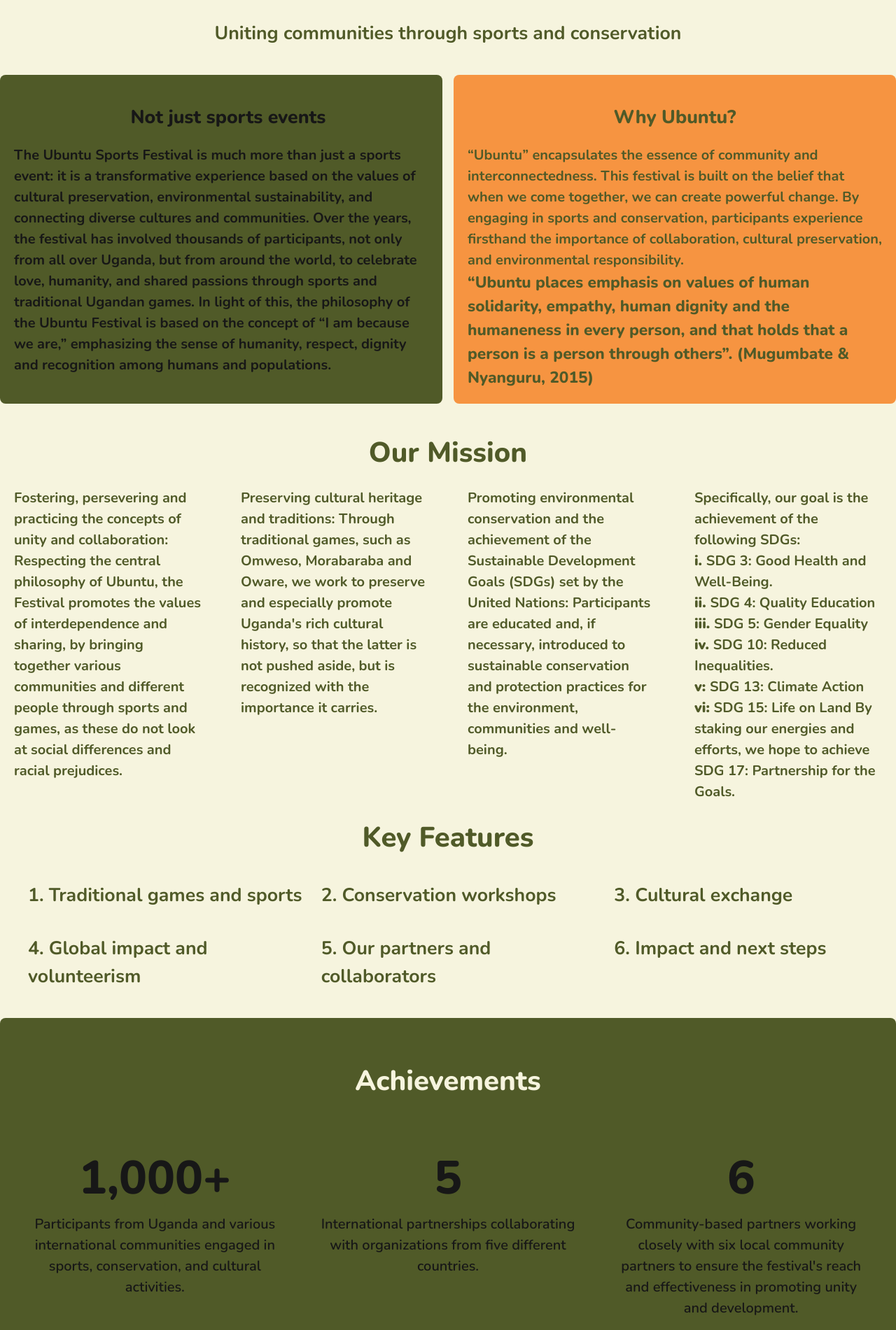
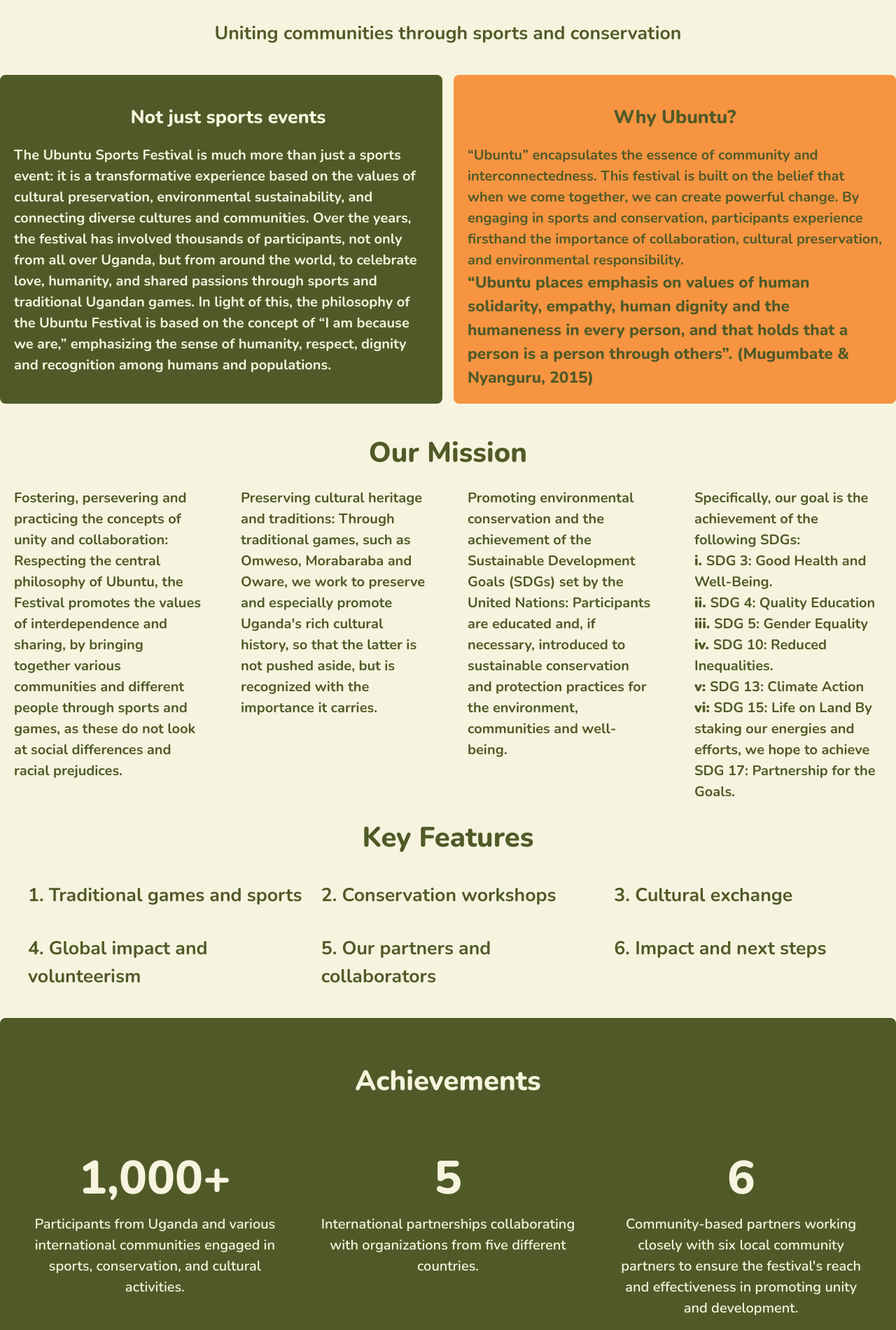
Before and after one commit to sembezaafrica/sembeza, a Next.js app: page /what-we-do/ubuntu in a window 1280 px wide. Shown: the part 619-2520 px from the top of the page at 70% size. Built offline with nearby package versions, Linux system fonts and the light colour scheme.

Commit message:
changes in text color, div, footer added i

```diff
--- a/src/app/components/footer.tsx
+++ b/src/app/components/footer.tsx
@@ -20,7 +20,7 @@ export default function Footer() {
             <p className="text-[12pt]">L-1240 </p>
             <br></br>
             <p className="text-[12pt]">+352 621 495 483</p>
-            <p className="text-[12pt]">nfo@sembezaafrica.org</p>
+            <p className="text-[12pt]">info@sembezaafrica.org</p>
           </div>
         </div>
         <div className="ml-[5%] mb-5 mt-0 flex gap-x-1.5">
--- a/src/app/what-we-do/spsp/page.tsx
+++ b/src/app/what-we-do/spsp/page.tsx
@@ -102,10 +102,10 @@ export default function Ubuntu() {
           </div>
           <div className="grid grid-cols-1 md:grid-cols-3 gap-4 mt-5">
             <div className="rounded-lg p-5">
-              <div className="text-[50pt] font-extrabold text-center mt-5">
+              <div className="text-[50pt] font-extrabold text-center mt-5 text-[#F6F4DE]">
                 <h1>10.000</h1>
               </div>
-              <div className="text-[15pt] font-semibold text-center">
+              <div className="text-[15pt] font-semibold text-center text-[#F6F4DE]">
                 <p>
                   Young People Reached: The program has engaged 10,000 children
                   across various hubs through continuous sports and conservation
@@ -114,10 +114,10 @@ export default function Ubuntu() {
               </div>
             </div>
             <div>
-              <div className="text-[50pt] font-extrabold text-center mt-5">
+              <div className="text-[50pt] font-extrabold text-center mt-5 text-[#F6F4DE]">
                 <h1>4</h1>
               </div>
-              <div className="text-[15pt] font-semibold text-center">
+              <div className="text-[15pt] font-semibold text-center text-[#F6F4DE]">
                 <p>
                   Pilot hubs launched. Four hubs were successfully launched in
                   different districts: Kumi, Mukono, Gulu, and Iganga.
@@ -125,10 +125,10 @@ export default function Ubuntu() {
               </div>
             </div>
             <div>
-              <div className="text-[50pt] font-extrabold text-center mt-5">
+              <div className="text-[50pt] font-extrabold text-center mt-5 text-[#F6F4DE]">
                 <h1>€15.000</h1>
               </div>
-              <div className="text-[15pt] font-semibold text-center">
+              <div className="text-[15pt] font-semibold text-center text-[#F6F4DE]">
                 <p>
                   Donated so far towards sports empowerment, environmental
                   action, facility upgrades, and coach training, transforming
--- a/src/app/what-we-do/ubuntu/page.tsx
+++ b/src/app/what-we-do/ubuntu/page.tsx
@@ -30,10 +30,10 @@ export default function Ubuntu() {
         </div>
         <div className="grid grid-cols-1 md:grid-cols-2 gap-4 mt-10">
           <div className="bg-[#505A28] rounded-lg ">
-            <div className="font-extrabold text-[20pt] pl-5 pt-10 text-center">
+            <div className="font-extrabold text-[20pt] pl-5 pt-10 text-center text-[#F6F4DE]">
               <h2>Not just sports events</h2>
             </div>
-            <div className="font-bold text-[15pt] pl-5 pr-5 pt-5 pb-5">
+            <div className="font-bold text-[15pt] pl-5 pr-5 pt-5 pb-5 text-[#F6F4DE]">
               <p>
                 The Ubuntu Sports Festival is much more than just a sports
                 event: it is a transformative experience based on the values of
@@ -61,13 +61,13 @@ export default function Ubuntu() {
                 engaging in sports and conservation, participants experience
                 firsthand the importance of collaboration, cultural
                 preservation, and environmental responsibility.
-                <div className="font-extrabold text-[17pt]">
-                  “Ubuntu places emphasis on values of human solidarity,
-                  empathy, human dignity and the humaneness in every person, and
-                  that holds that a person is a person through others”.
-                  (Mugumbate & Nyanguru, 2015)
-                </div>
               </p>
+              <span className="font-extrabold text-[17pt]">
+                “Ubuntu places emphasis on values of human solidarity, empathy,
+                human dignity and the humaneness in every person, and that holds
+                that a person is a person through others”. (Mugumbate &
+                Nyanguru, 2015)
+              </span>
             </div>
           </div>
         </div>
@@ -112,7 +112,8 @@ export default function Ubuntu() {
           <div className="text-[#505A28] font-bold text-[15pt] mt-0 pl-5 pr-5 pt-5 pb-5">
             <div>
               <p>
-                Specifically, our goal is the achievement of the following SDGs:
+                Specifically, our goal is the achievement of the following SDGs:{" "}
+              </p>
               <p>
                 <strong> i. </strong> SDG 3: Good Health and Well-Being.
               </p>
@@ -128,6 +129,7 @@ export default function Ubuntu() {
               <p>
                 <strong> v: </strong> SDG 13: Climate Action
               </p>
+              <p>
                 <strong> vi: </strong> SDG 15: Life on Land By staking our
                 energies and efforts, we hope to achieve SDG 17: Partnership for
                 the Goals.
@@ -164,10 +166,10 @@ export default function Ubuntu() {
           </div>
           <div className="grid grid-cols-1 md:grid-cols-3 gap-4 mt-5">
             <div className="rounded-lg p-5">
-              <div className="text-[50pt] font-extrabold text-center mt-5">
+              <div className="text-[50pt] font-extrabold text-center mt-5 text-[#F6F4DE]">
                 <h1>1,000+</h1>
               </div>
-              <div className="text-[15pt] font-semibold text-center">
+              <div className="text-[15pt] font-semibold text-center text-[#F6F4DE]">
                 <p>
                   Participants from Uganda and various international communities
                   engaged in sports, conservation, and cultural activities.
@@ -175,10 +177,10 @@ export default function Ubuntu() {
               </div>
             </div>
             <div className="rounded-lg p-5">
-              <div className="text-[50pt] font-extrabold text-center mt-5">
+              <div className="text-[50pt] font-extrabold text-center mt-5 text-[#F6F4DE]">
                 <h1>5</h1>
               </div>
-              <div className="text-[15pt] font-semibold text-center">
+              <div className="text-[15pt] font-semibold text-center text-[#F6F4DE]">
                 <p>
                   International partnerships collaborating with organizations
                   from five different countries.
@@ -186,10 +188,10 @@ export default function Ubuntu() {
               </div>
             </div>
             <div className="rounded-lg p-5">
-              <div className="text-[50pt] font-extrabold text-center mt-5">
+              <div className="text-[50pt] font-extrabold text-center mt-5 text-[#F6F4DE]">
                 <h1>6</h1>
               </div>
-              <div className="text-[15pt] font-semibold text-center mb-10">
+              <div className="text-[15pt] font-semibold text-center mb-10 text-[#F6F4DE]">
                 <p>
                   Community-based partners working closely with six local
                   community partners to ensure the festival's reach and
```
Lines whose indentation alone changed are shown as unchanged.
